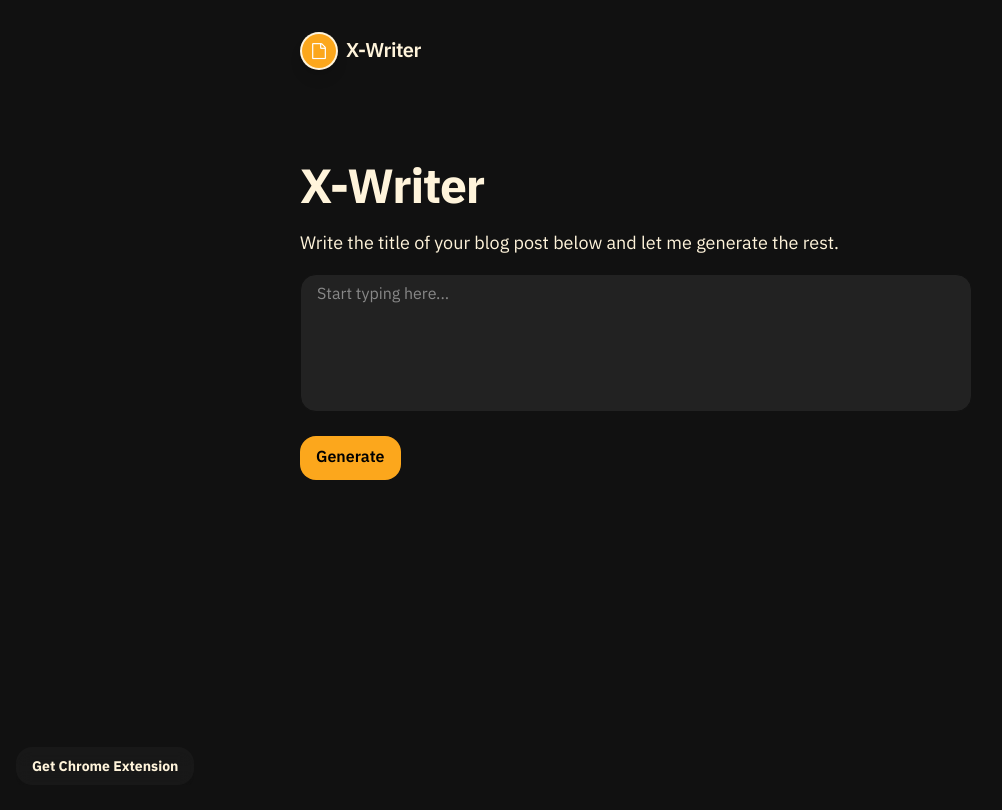
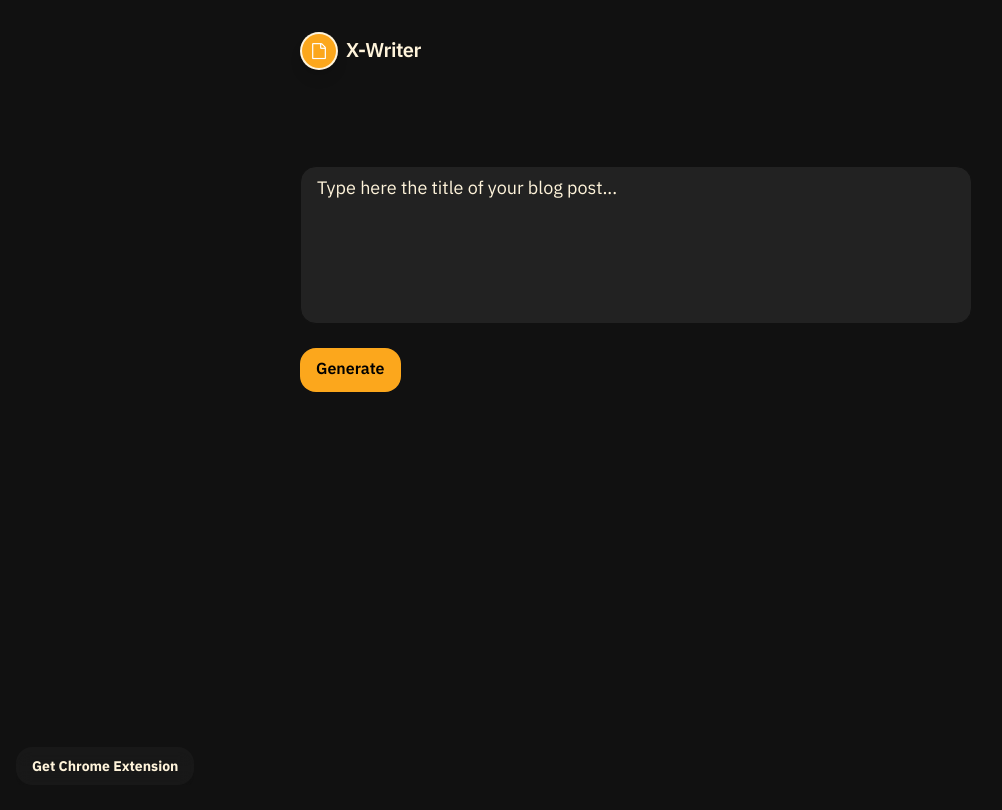
Before and after one commit to eneax/x-writer, a Next.js app: page / in a window 1280 px wide. Shown: the top 810 px of the page, without its empty margins (4-1006 px from the left). Built offline with nearby package versions, Linux system fonts and the light colour scheme.

Commit message:
refactor: add a default user input text to the textarea field

```diff
--- a/pages/index.tsx
+++ b/pages/index.tsx
@@ -4,8 +4,10 @@ import { NextPage } from "next";
 import Container from "components/Container";
 import Spinner from "components/Spinner";
 
+const defaultUserInput = "Type here the title of your blog post...";
+
 const Home: NextPage = () => {
-  const [userInput, setUserInput] = React.useState("");
+  const [userInput, setUserInput] = React.useState(defaultUserInput);
   const [apiOutput, setApiOutput] = React.useState("");
   const [isGenerating, setIsGenerating] = React.useState(false);
 
@@ -36,21 +38,14 @@ const Home: NextPage = () => {
     <Container>
       <div className="flex flex-col justify-center items-left border-gray-700 py-16">
         <div className="flex flex-col text-left min-h-screen">
-          <h1 className="mb-4">X-Writer</h1>
-          <p>
-            Write the title of your blog post below and let me generate the
-            rest.
-          </p>
-
           <div className="w-full mb-8">
             <textarea
               name="gpt-3-input"
               id="gpt-3-input"
-              placeholder="Start typing here..."
               cols={30}
               rows={5}
               disabled={isGenerating}
-              className="block w-full px-4 py-2 bg-gray-800 text-primary-50 border rounded-2xl border-gray-900 focus:outline-none focus:ring-2 focus:ring-primary-100 focus:border-transparent resize-none"
+              className="block w-full text-lg px-4 py-2 bg-gray-800 text-primary-50 border rounded-2xl border-gray-900 focus:outline-none focus:ring-2 focus:ring-primary-100 focus:border-transparent resize-none"
               value={userInput}
               onChange={onUserChangedText}
             />
```
